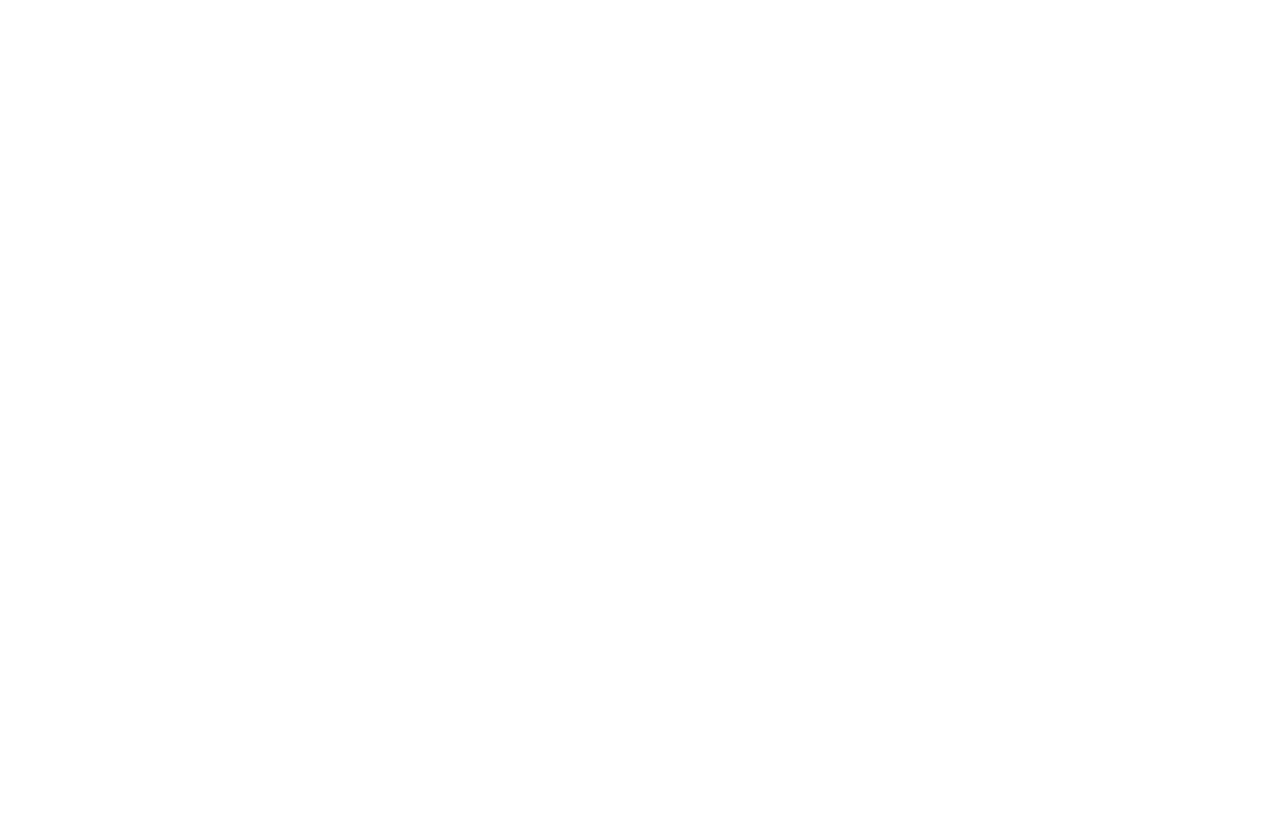
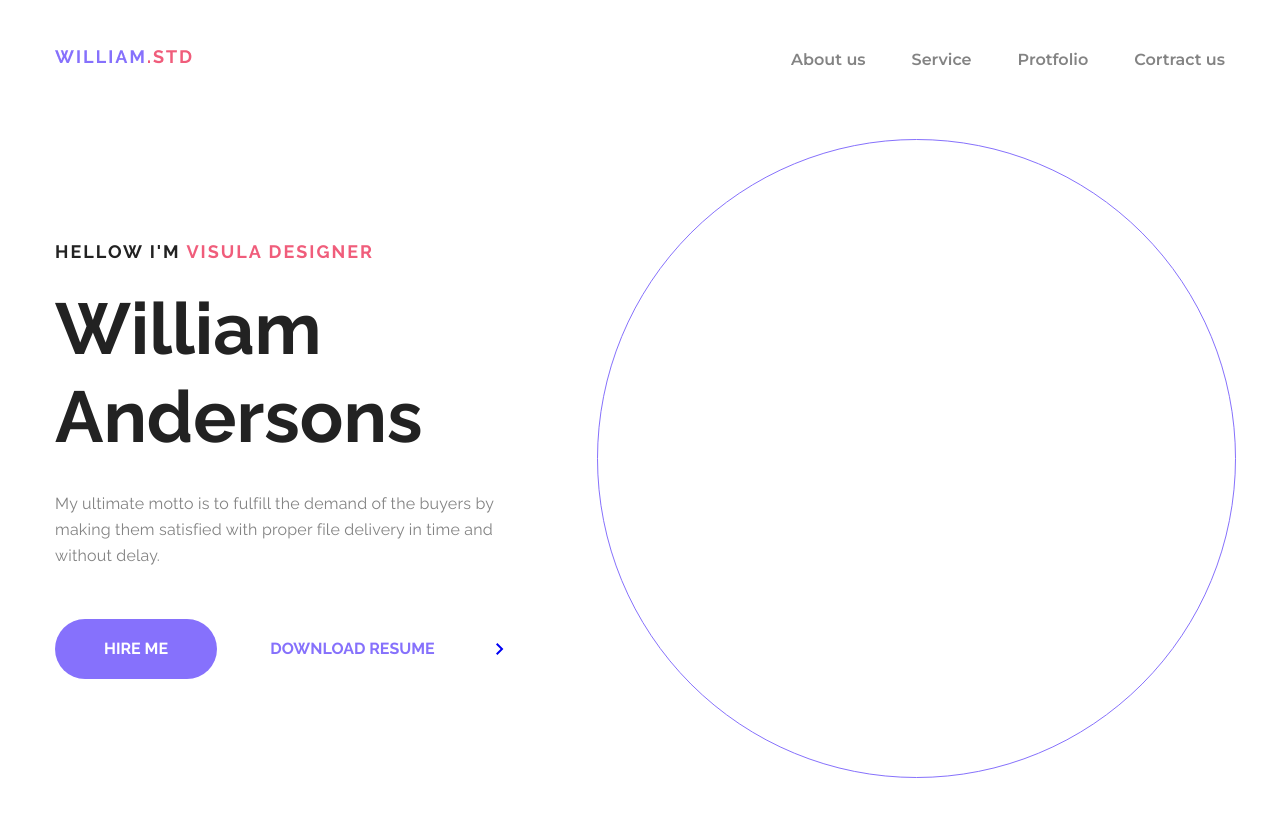
Before and after one commit to milonahmad/Dol, a plain HTML site: page william.html in a window 1280 px wide. Drawn offline with Linux system fonts and the light colour scheme.

Commit message:
eddition_2

```diff
--- a/william.html
+++ b/william.html
@@ -3,9 +3,196 @@
 <head>
     <meta charset="UTF-8">
     <meta name="viewport" content="width=device-width, initial-scale=1.0">
-    <title>Document</title>
+    <title>william</title>
+    <link rel="preconnect" href="https://fonts.googleapis.com">
+    <link rel="preconnect" href="https://fonts.gstatic.com" crossorigin>
+    <link href="https://fonts.googleapis.com/css2?family=Montserrat:ital,wght@0,100..900;1,100..900&display=swap" rel="stylesheet">
+
+    <link rel="preconnect" href="https://fonts.googleapis.com">
+    <link rel="preconnect" href="https://fonts.gstatic.com" crossorigin>
+    <link href="https://fonts.googleapis.com/css2?family=Montserrat:ital,wght@0,100..900;1,100..900&family=Raleway:ital,wght@0,100..900;1,100..900&display=swap" rel="stylesheet">
+
+    <style>
+        *{
+            margin: 0;
+            padding: 0;
+            box-sizing: border-box;
+        }
+        a{
+            text-decoration: none;
+        }
+        ul, ol, li{
+            list-style: none;
+        }
+        /* ======== */
+        .container{
+            margin: 0 auto;
+            width: 1170px;
+        }
+        .navbar{
+            height: 20px;
+            margin-top: 50px;
+            display: flex;
+            justify-content: space-between;
+            margin-bottom: 69px;
+        }
+        .navbar .nav{
+            display: flex;
+        }
+        .navbar .nav a{
+            margin-left:46px ;
+            color: #838383;
+            font-family: Montserrat;
+            font-size: 16px;
+            font-style: normal;
+            font-weight: 600;
+            line-height: normal;
+        }
+        .about{
+            display: flex;
+            align-items: center;
+            justify-content: space-between;
+            gap: 85px;
+            margin-bottom: 36px;
+        }
+        .about h3{
+            color: #222;
+            font-family: Raleway;
+            font-size: 18px;
+            font-style: normal;
+            font-weight: 700;
+            line-height: 26px; /* 144.444% */
+            letter-spacing: 2px;
+            text-transform: uppercase;
+            margin-bottom: 20px;
+        }
+        .about h1{
+            color: #222;
+            font-family: Raleway;
+            font-size: 72px;
+            font-style: normal;
+            font-weight: 700;
+            line-height: 88px; /* 122.222% */
+            text-transform: capitalize;
+            margin-bottom: 30px;
+        }
+        .about  span{
+            color: #F05D7B;
+            font-family: Raleway;
+            font-size: 18px;
+            font-style: normal;
+            font-weight: 700;
+            line-height: 26px;
+            letter-spacing: 2px;
+            text-transform: uppercase;
+        }
+        .about p{
+            color: #838383;
+            font-family: Raleway;
+            font-size: 16px;
+            font-style: normal;
+            font-weight: 400;
+            line-height: 26px; /* 162.5% */
+            letter-spacing: 0.2px;
+            margin-bottom: 50px;
+        }
+         .about_pic{
+            width: 639px;
+            height: 639px;
+            border-radius: 50%;
+            border: 1px solid #8671FC;
+            flex-shrink: 0;
+         }
+         .btn_grp{
+            display: flex;
+            gap: 35px;
+            align-items: center;
+         }
+         .btn_grp .hire_me {
+            width: 162px;
+            height: 60px;
+            flex-shrink: 0;
+            border-radius: 30px;
+            background: #8671FC;
+
+             color: #FFF;
+            text-align: center;
+            font-family: Raleway;
+            font-size: 16px;
+            font-style: normal;
+            font-weight: 700;
+            line-height: normal;
+            text-transform: uppercase;
+
+            display: flex;
+            align-items: center;
+            justify-content: center;
+         }
+         .btn_grp .hire_me:hover{
+            color: #8671FC;
+            background:#FFF;
+            border: 1px solid #8671FC;
+            transition: 0.5s all;
+         }
+         .btn_grp .resume{
+            width: 201px;
+            height: 19px;
+
+            display: flex;
+            align-items: center;
+            justify-content: center;
+
+            color: #8671FC;
+            font-family: Raleway;
+            font-size: 16px;
+            font-style: normal;
+            font-weight: 700;
+            line-height: normal;
+            text-transform: uppercase;
+
+         }
+
+         /* .btn_grp .resume:hover svg{
+            padding-right: 5px;
+            transition: 0.5s;
+         } */
+    </style>
 </head>
 <body>
+<div class="container">
 
+
+    <section class="navbar">
+        <a href="#">
+            <img src="img/William.std.png" alt="img">
+        </a>
+        <div class="nav">
+            <a href=""><li>About us</li></a>
+            <a href=""><li>Service</li></a>
+            <a href=""><li>Protfolio</li></a>
+            <a href=""><li>Cortract us</li></a>
+        </div>
+    </section>
+
+    <section class="about">
+        <div class="about_contain">
+            <h3>
+                hellow i'm <span>visula designer</span>
+            </h3>
+            <h1>william andersons</h1>
+            <p>
+                My ultimate motto is to fulfill the demand of the buyers by making them satisfied with proper file delivery in time and without delay.
+            </p>
+            <div class="btn_grp">
+             <a href="#" class="hire_me">HIRE ME</a>
+             <a href="#" class="resume">DOWNLOAD RESUME </a>
+
+             <svg class="btn_icon" xmlns="http://www.w3.org/2000/svg" height="24px" viewBox="0 -960 960 960" width="24px" fill="#0000F5"><path d="M504-480 320-664l56-56 240 240-240 240-56-56 184-184Z"/></svg>
+            </div>
+        </div>
+
+        <div class="about_pic"></div>
+    </section>
+</div>
 </body>
 </html>
```
Also changed, not shown: img/William.std.png (added), style.css (added).
